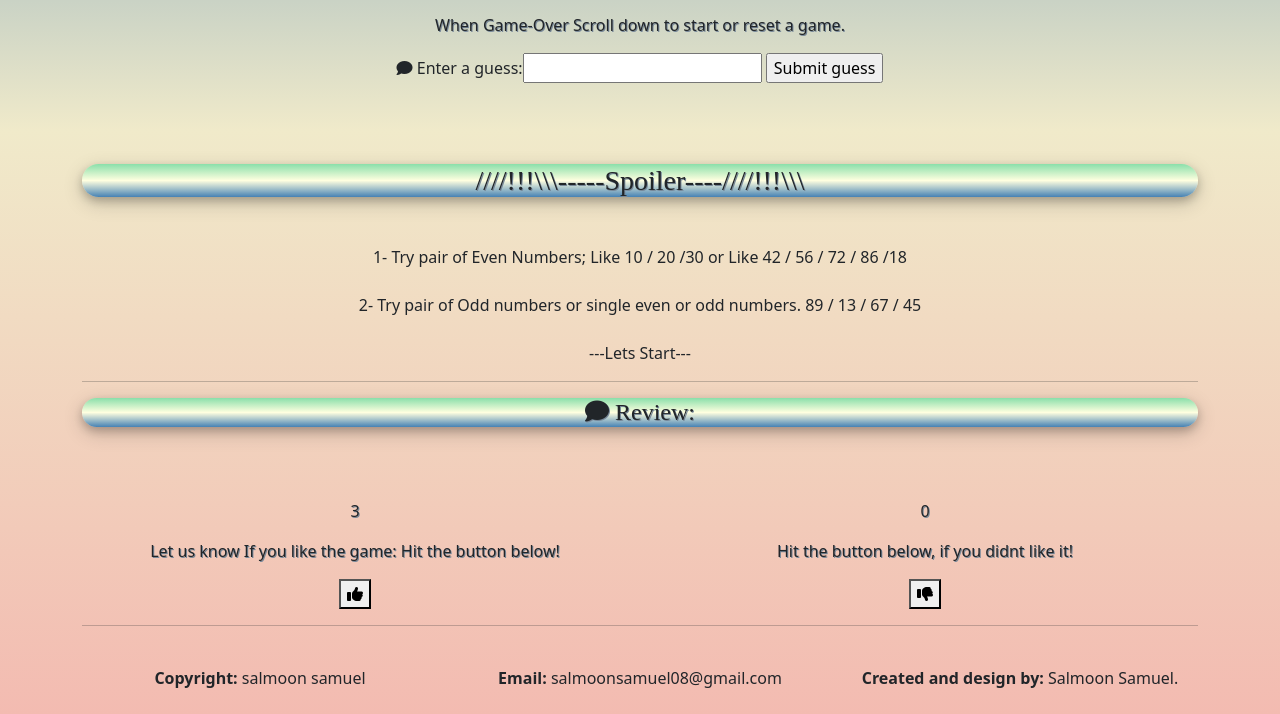
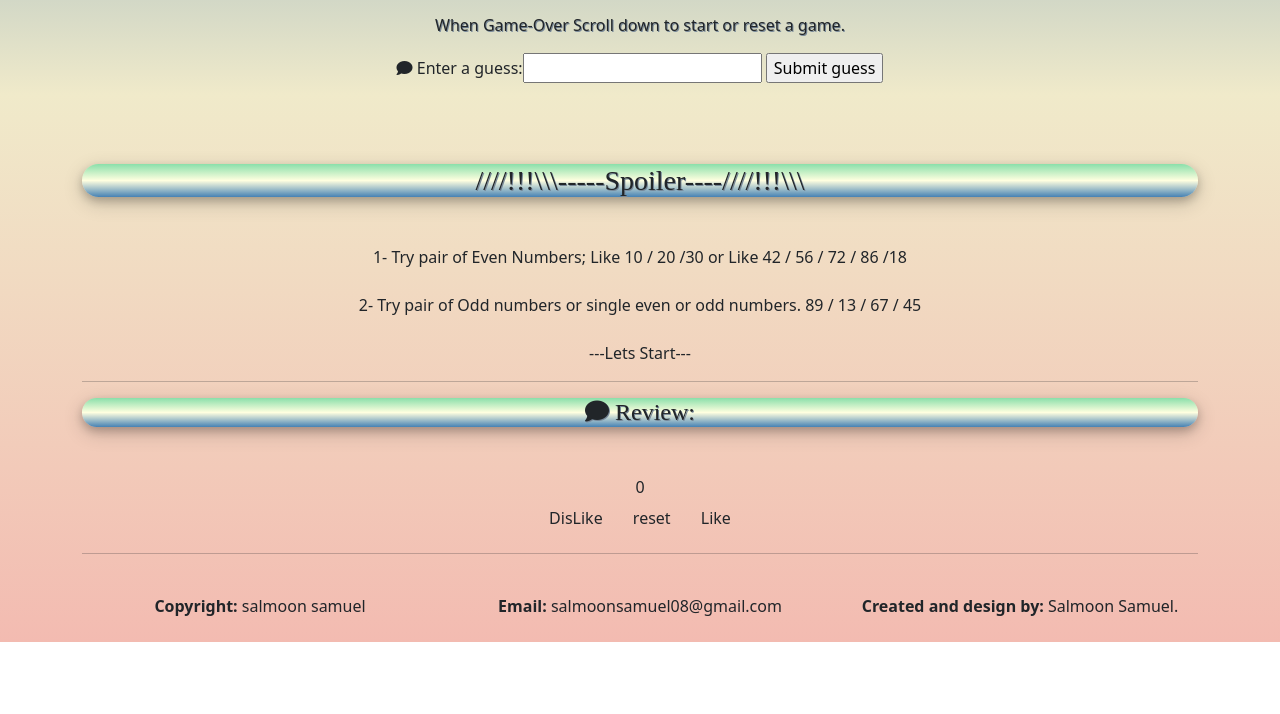
Before and after one commit to Salmoonsamuel/Number-guess-game, a website: page index.html in a window 1280 px wide. Shown: the part 452-1166 px from the top of the page. After the commit the page ends 1094 px from the top, so only its background shows below. Drawn offline with nearby package versions, Linux system fonts and the light colour scheme.

Commit message:
Changed the review functionality

```diff
--- a/index.html
+++ b/index.html
@@ -57,20 +57,14 @@
             <div class="col-sm-12">
               <h4 class="heading mb-5 "><i class="fa fa-comment"></i> Review:</h4>
                <div class="row">
-                 <div class="col">
-                  <span class="offset-1">
-                    <p id="votes">3</p>
-                    <p>Let us know If you like the game: Hit the button below!</p>
-                    <button id="upvote" onclick="upvote()"><i class="fa fa-thumbs-up"></i></button>
-                  </span>
-                 </div>
-                 <div class="col">
-                  <span class="offset-1">
-                    <p id="vote">0</p>
-                    <p>Hit the button below, if you didnt like it!</p>
-                    <button id="upvote" onclick="downvote()"><i class="fa fa-thumbs-down"></i></button>
-                  </span>
-                 </div>
+                      <div class="col rev">
+                        <span id='value'>0</span>
+                        <div class="button-container">
+                          <button class="btn decrease">DisLike</button>
+                          <button class="btn reset">reset</button>
+                          <button class="btn increase"> Like</button>
+                        </div>
+                      </div>
                </div>
 
               <hr>
```
